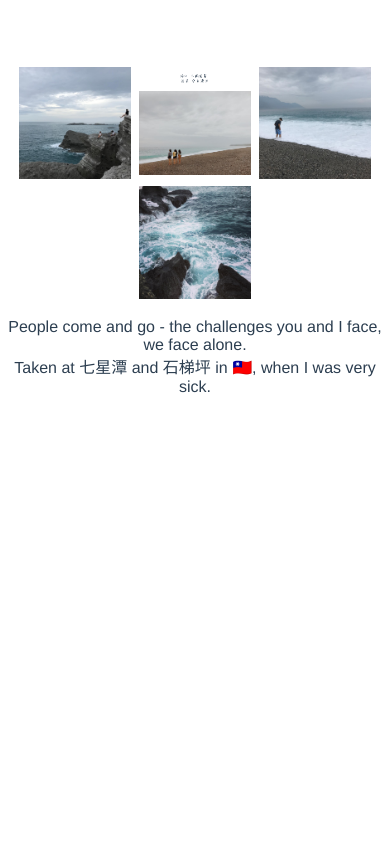
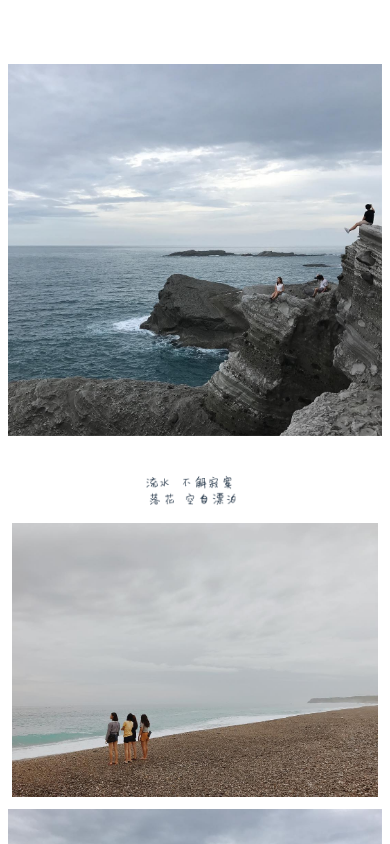
Before and after one commit to causztic/lyrical-arts, a Vue app: page /#/ in a window 390 px wide. Shown: the top 844 px of the page. Built offline with nearby package versions, Linux system fonts and the light colour scheme.

Commit message:
+ mobile layout

```diff
--- a/src/components/Images.vue
+++ b/src/components/Images.vue
@@ -49,4 +49,16 @@ h1, h2 {
   width: 100%;
 }
 
+@media only screen and (max-width: 425px) {
+  .images {
+    flex-basis: 100%;
+  }
+  .images .image {
+    width: 100%;
+  }
+  .images .image img {
+    width: 100%;
+  }
+}
+
 </style>
```
